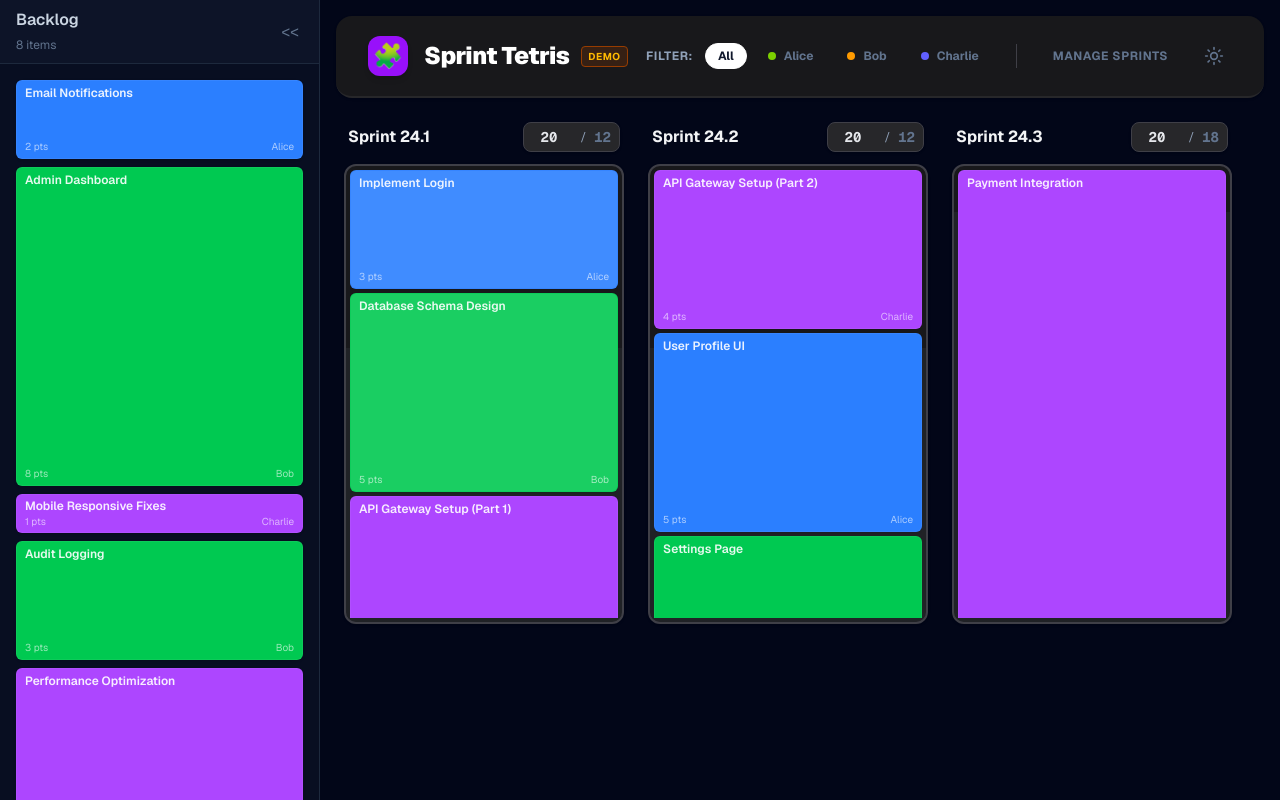
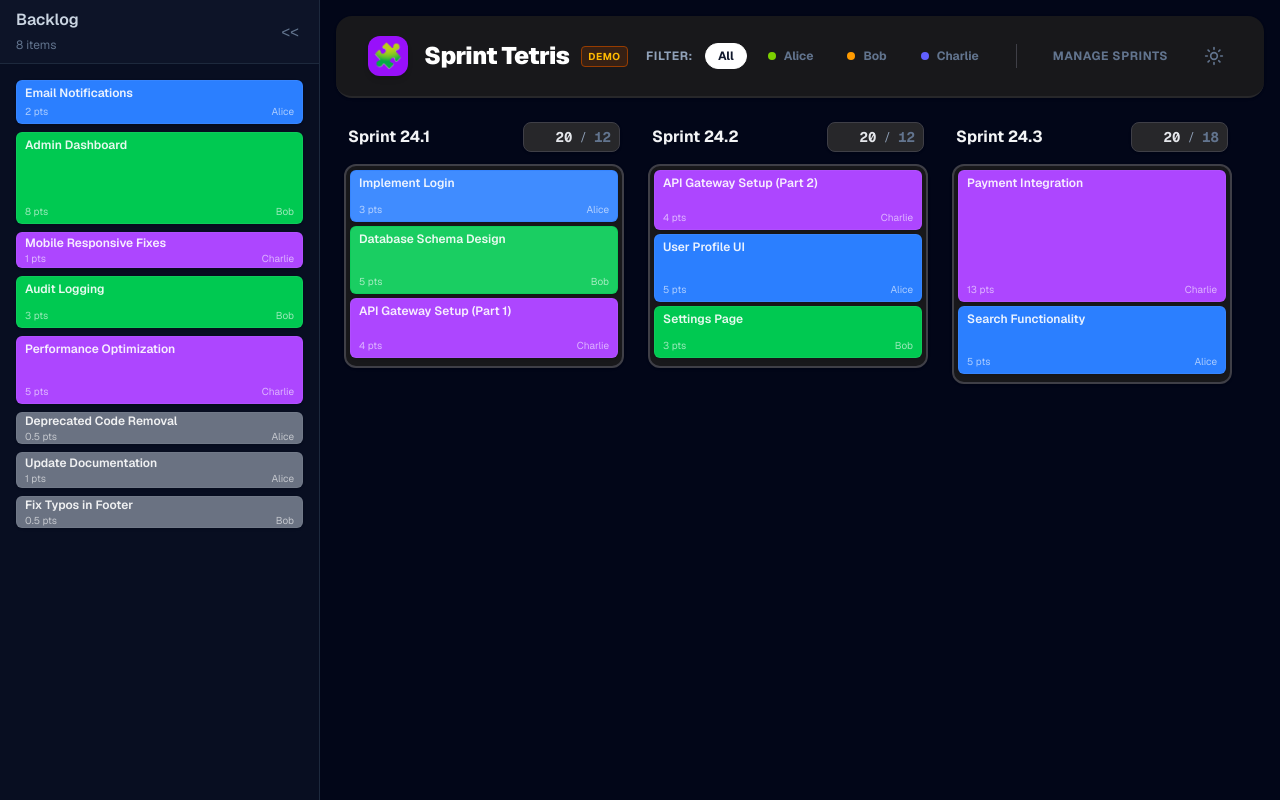
Before and after one commit to nabil-boutaleb-sf/sprint-tetris, a Next.js app: page / in a window 1280 px wide. Built offline with nearby package versions, Linux system fonts and the light colour scheme.

Commit message:
feat: non-linear task sizing and dynamic sprint containers

```diff
--- a/src/components/DroppableSprintColumn.tsx
+++ b/src/components/DroppableSprintColumn.tsx
@@ -1,14 +1,11 @@
 import { useDroppable } from '@dnd-kit/core';
+import { useState, useEffect } from 'react';
 import clsx from 'clsx';
 import { useBoardStore } from '@/store/boardStore';
 import { DraggableTask } from './DraggableTask';
 import { Task } from '@/types';
 
 
-// Utility to calculate capacity height (simple scaling)
-const calculateCapacityHeight = (capacity: number) => {
-    return capacity * 20; // 20px per point
-};
 
 interface DroppableSprintColumnProps {
     name: string;
@@ -26,8 +23,27 @@ export const DroppableSprintColumn = ({ name, tasks, onTaskClick }: DroppableSpr
     const sprint = sprints.find(s => s.name === name);
     const capacity = sprint?.capacity || 20;
 
+    // Local state for smooth editing
+    const [localCapacity, setLocalCapacity] = useState(capacity.toString());
+
+    useEffect(() => {
+        setLocalCapacity(capacity.toString());
+    }, [capacity]);
+
+    const handleCommit = () => {
+        let val = parseInt(localCapacity, 10);
+        if (isNaN(val) || val < 0) val = 0;
+        updateSprintCapacity(name, val);
+        setLocalCapacity(val.toString());
+    };
+
+    const handleKeyDown = (e: React.KeyboardEvent) => {
+        if (e.key === 'Enter') {
+            (e.target as HTMLInputElement).blur();
+        }
+    };
+
     const totalPoints = tasks.reduce((sum, t) => sum + t.points, 0);
-    const capacityHeight = calculateCapacityHeight(capacity);
     const fillPercentage = (totalPoints / capacity) * 100;
 
     // Dynamic styles
@@ -52,9 +68,12 @@ export const DroppableSprintColumn = ({ name, tasks, onTaskClick }: DroppableSpr
                 <h3 className="text-base font-bold text-slate-900 dark:text-gray-100">{name}</h3>
                 <div className="flex gap-2 items-center bg-white dark:bg-zinc-800 rounded-lg px-2 py-1 border border-slate-200 dark:border-zinc-700 shadow-sm">
                     <input
-                        type="number"
-                        value={capacity}
-                        onChange={(e) => updateSprintCapacity(name, Number(e.target.value))}
+                        type="text"
+                        inputMode="numeric"
+                        value={localCapacity}
+                        onChange={(e) => setLocalCapacity(e.target.value)}
+                        onBlur={handleCommit}
+                        onKeyDown={handleKeyDown}
                         className="w-10 text-sm bg-transparent text-right text-slate-700 dark:text-gray-200 focus:text-black dark:focus:text-white outline-none font-mono font-bold"
                     />
                     <span className="text-xs text-slate-400">/</span>
@@ -69,31 +88,24 @@ export const DroppableSprintColumn = ({ name, tasks, onTaskClick }: DroppableSpr
                 </div>
             </div>
 
-            {/* The Tube Container */}
+            {/* The Dynamic Container */}
             <div
                 className={clsx(
-                    "relative rounded-xl border-2 transition-colors duration-200 p-1 flex flex-col justify-end overflow-hidden shadow-sm",
+                    "relative rounded-xl border-2 transition-colors duration-200 p-1 flex flex-col min-h-[150px] shadow-sm",
                     bgColor,
                     borderColor
                 )}
-                style={{ height: `${capacityHeight + 60}px`, transition: 'height 0.3s ease-out' }} // Standard CSS transition
             >
-                {/* Progress Background - Pure CSS */}
-                <div
-                    className={clsx(
-                        "absolute bottom-0 left-0 right-0 opacity-10 pointer-events-none z-0 transition-all duration-300 ease-out", // CSS Transition
-                        fillPercentage > 100 ? "bg-red-500" :
-                            fillPercentage >= 100 ? "bg-green-500" :
-                                "bg-slate-400 dark:bg-slate-500"
-                    )}
-                    style={{ height: `${Math.min(fillPercentage, 100)}%` }}
-                />
-
                 {/* Tasks */}
-                <div className="flex flex-col gap-1 z-10 w-full overflow-y-auto overflow-x-hidden scrollbar-none pb-1 h-full">
+                <div className="flex flex-col gap-1 w-full pb-1 h-full">
                     {tasks.map(task => (
                         <DraggableTask key={task.id} task={task} onTaskClick={() => onTaskClick(task)} />
                     ))}
+                    {tasks.length === 0 && (
+                        <div className="flex-1 flex items-center justify-center text-slate-300 dark:text-zinc-700 text-sm font-medium italic p-4">
+                            Drop tasks here
+                        </div>
+                    )}
                 </div>
 
             </div>
--- a/src/components/TaskCard.tsx
+++ b/src/components/TaskCard.tsx
@@ -1,5 +1,5 @@
 import { Task } from '@/types';
-import { calculateTaskHeight, getAssigneeColorClass } from '@/lib/uiUtils';
+import { calculateVisualHeight, getAssigneeColorClass } from '@/lib/uiUtils';
 import clsx from 'clsx';
 
 interface TaskCardProps {
@@ -8,7 +8,7 @@ interface TaskCardProps {
 }
 
 export const TaskCard = ({ task, onClick }: TaskCardProps) => {
-    const height = calculateTaskHeight(task.points);
+    const height = calculateVisualHeight(task.points);
 
     // "Tiny Mode" for anything less than 24px (roughly < 0.6 pts)
     const isTiny = height < 24;
--- a/src/lib/uiUtils.ts
+++ b/src/lib/uiUtils.ts
@@ -1,12 +1,10 @@
-export const POINTS_TO_PIXELS = 40; // 1 point = 40px (Strict Mode)
-
-export const calculateTaskHeight = (points: number) => {
-    return Math.max((points * POINTS_TO_PIXELS) - 1, 10); // Subtract 1px for gap
+// Non-linear scaling: Base size + incremental size
+// This ensures small tasks are readable, and large tasks don't take up the whole screen.
+export const calculateVisualHeight = (points: number) => {
+    const base = 28; // Minimum usable height for title
+    const scale = 8; // Pixels per point
+    return base + (points * scale);
 };
-
-export const calculateCapacityHeight = (capacity: number) => {
-    return capacity * POINTS_TO_PIXELS;
-}
 
 const ASSIGNEE_COLORS = [
     'bg-red-500', 'bg-orange-500', 'bg-amber-500', 'bg-yellow-500',
```
